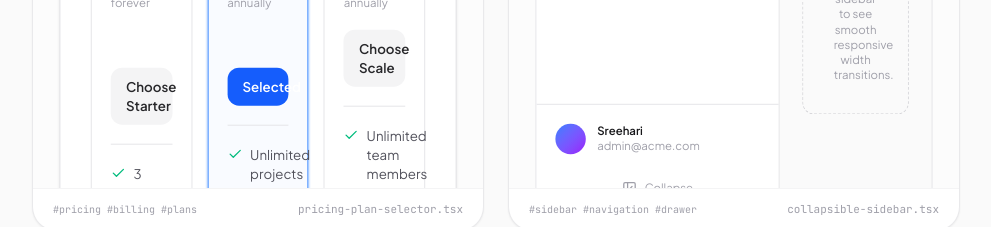
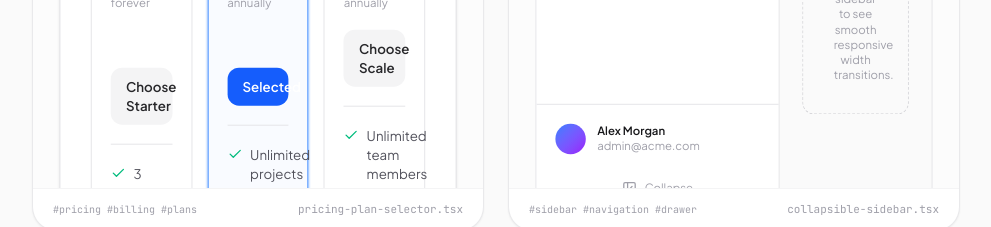
Before and after one commit to isreeharim/uiskill, a React (Vite) app: page / in a window 1280 px wide. Shown: the part 1420-1647 px from the top of the page, without its empty margins (288-1279 px from the left). Built offline with nearby package versions, Linux system fonts and the light colour scheme.

Commit message:
fix(security): sanitize all local machine paths to clean relative links

```diff
--- a/templates/collapsible-sidebar.tsx
+++ b/templates/collapsible-sidebar.tsx
@@ -1,7 +1,7 @@
 "use client"
 
 import * as React from "react"
-import { Home, BarChart2, Users, Settings, Bell, ChevronDown, ChevronRight, PanelLeftClose, PanelLeftOpen, Zap } from "lucide-react"
+import { Home, BarChart2, Users, Settings, ChevronDown, ChevronRight, PanelLeftClose, PanelLeftOpen, Zap } from "lucide-react"
 
 interface NavItem {
   label: string
@@ -117,7 +117,7 @@ export function CollapsibleSidebar() {
           <div className="mb-3 flex items-center gap-3 rounded-xl p-2 hover:bg-zinc-100 dark:hover:bg-zinc-800 transition cursor-pointer">
             <div className="h-8 w-8 shrink-0 rounded-full bg-gradient-to-br from-blue-500 to-purple-600 ring-2 ring-white dark:ring-zinc-900" />
             <div className="min-w-0">
-              <p className="truncate text-xs font-semibold text-zinc-900 dark:text-zinc-100">Sreehari</p>
+              <p className="truncate text-xs font-semibold text-zinc-900 dark:text-zinc-100">Alex Morgan</p>
               <p className="truncate text-xs text-zinc-400">admin@acme.com</p>
             </div>
           </div>
```
Also changed, not shown: 2 other files (tests, documents, lock files or other folders).
